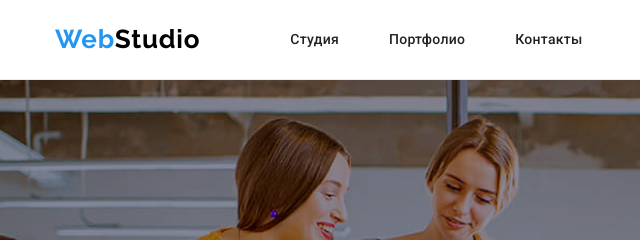
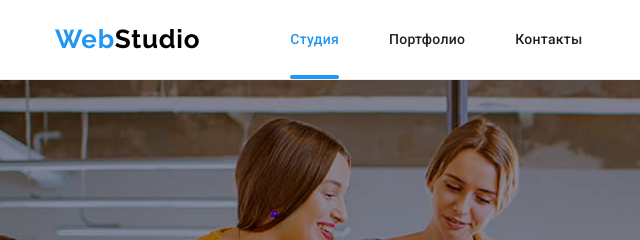
Before and after one commit to Oleh-Kutnyi/goit-markup-hw-05, a plain HTML site: page index.html in a window 1280 px wide. Shown: the top 240 px of the page, 0-640 px from the left. Drawn offline with nearby package versions, Linux system fonts and the light colour scheme.

Commit message:
Make line in header

```diff
--- a/css/styles.css
+++ b/css/styles.css
@@ -110,6 +110,29 @@ h2 {
     margin-right: 90px;
 }
 
+
+.header-link-current{
+    position: relative;
+    color: var(--blue-color-text);
+}
+
+.header-link-current::after {
+    content:"";
+
+    position: absolute;
+    bottom: -32px;
+    left: 0 ;
+
+    display: block;
+    height: 4px;
+    width: 100%;
+
+    background-color: #2196F3;
+    border-radius: 2px ;
+
+}
+
+
 .header-nav {
     margin-right: auto;
 }
@@ -122,13 +145,6 @@ h2 {
     color: var(--black-color-text);
 }
 
-.header-studio {
-    color: var(--blue-color-text);
-}
-
-.header-portfolio {
- color: var(--blue-color-text);
-}
 
 .header-item:hover,
 .header-link:focus {
--- a/index.html
+++ b/index.html
@@ -36,8 +36,8 @@
         <a href="" class="header-logo">Web<span class="header-logo-studio">Studio</span></a>
         <nav class="header-nav ">
             <ul class="header-list-flex">
-                <li class="header-item header-studio">
-                    <a href="index.html" class="header-link"> Студия </a>
+                <li class="header-item ">
+                    <a href="index.html" class="header-link header-link-current"> Студия </a>
                 </li>
                 <li class="header-item ">
                     <a href="portfolio.html" class="header-link"> Портфолио </a>
```
Also changed, not shown: portfolio.html (+1 -1 lines).
